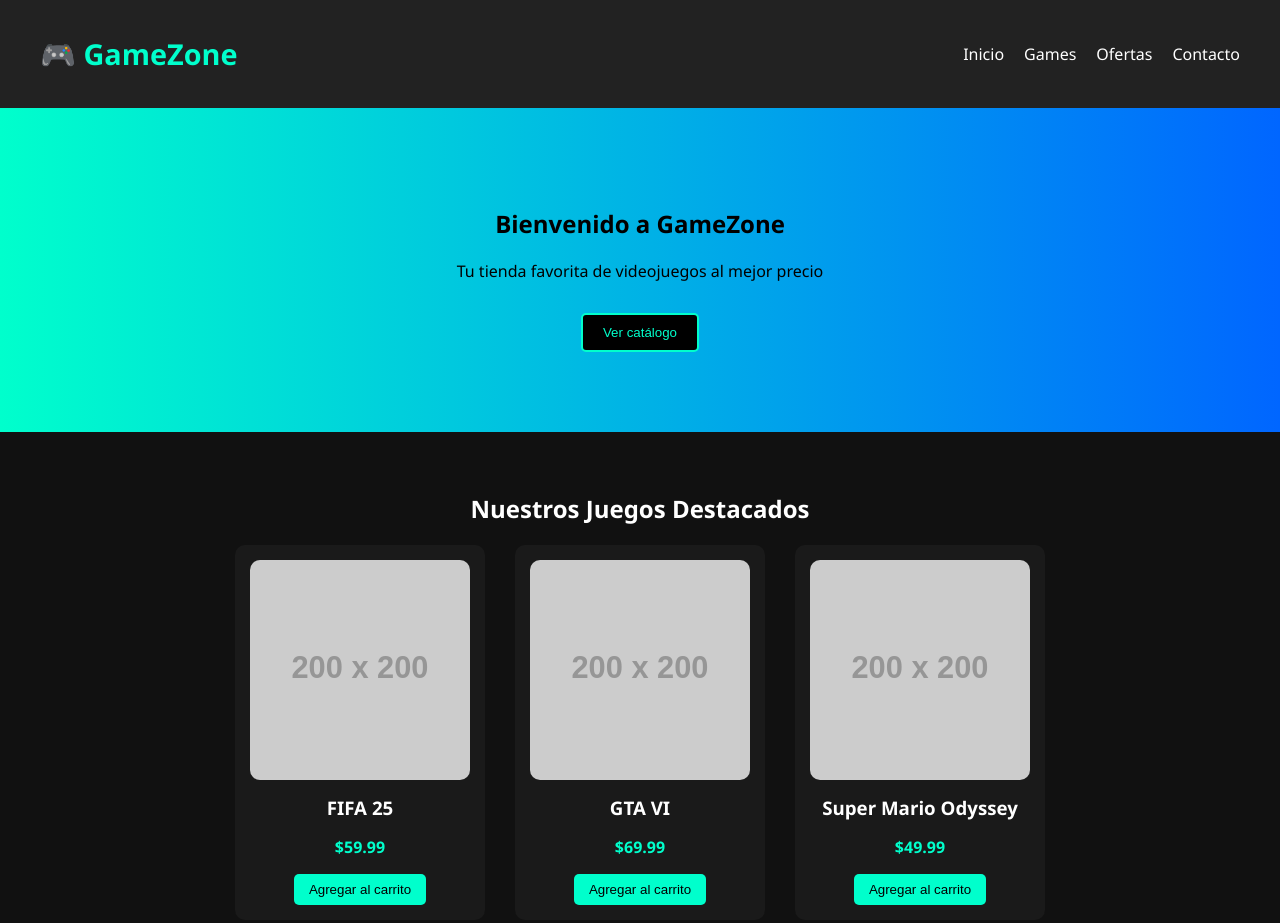
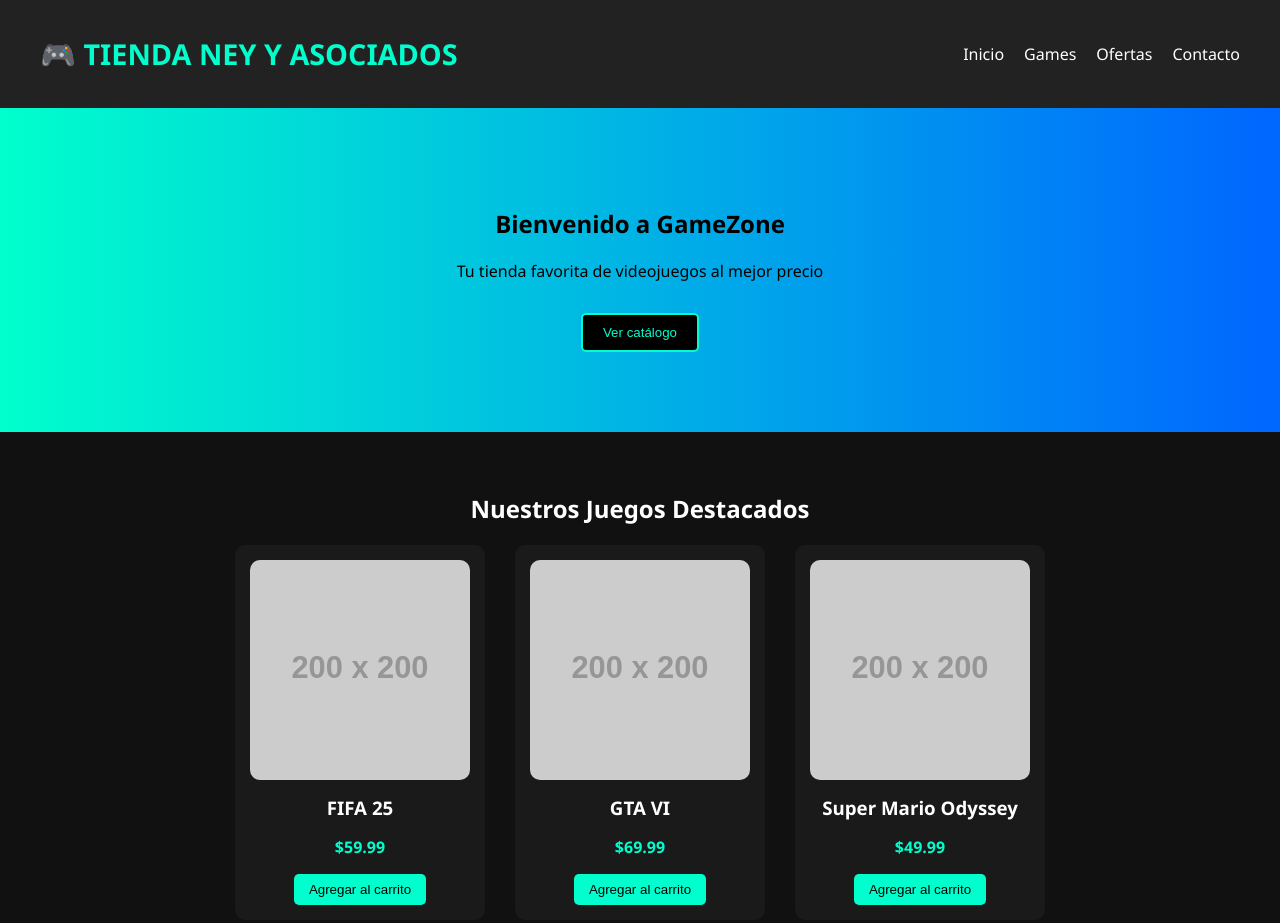
Before and after one commit to neyjurado/NEXUS, a plain HTML site: page index.html in a window 1280 px wide. Shown: the top 923 px of the page. Drawn offline with Linux system fonts and the light colour scheme; placeholder pictures from the web are drawn by us.

Commit message:
cambio de inicioÑ

```diff
--- a/index.html
+++ b/index.html
@@ -8,7 +8,7 @@
 </head>
 <body>
     <header>
-        <h1>🎮 GameZone</h1>
+        <h1>🎮 TIENDA NEY Y ASOCIADOS</h1>
         <nav>
             <ul>
                 <li><a href="#">Inicio</a></li>
```
